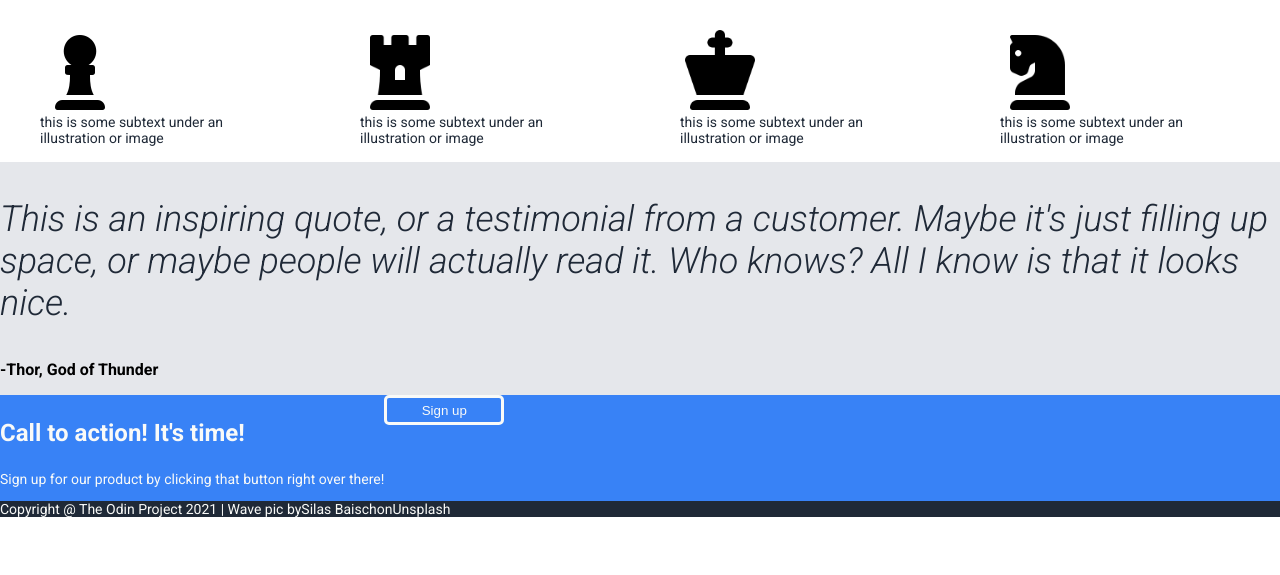
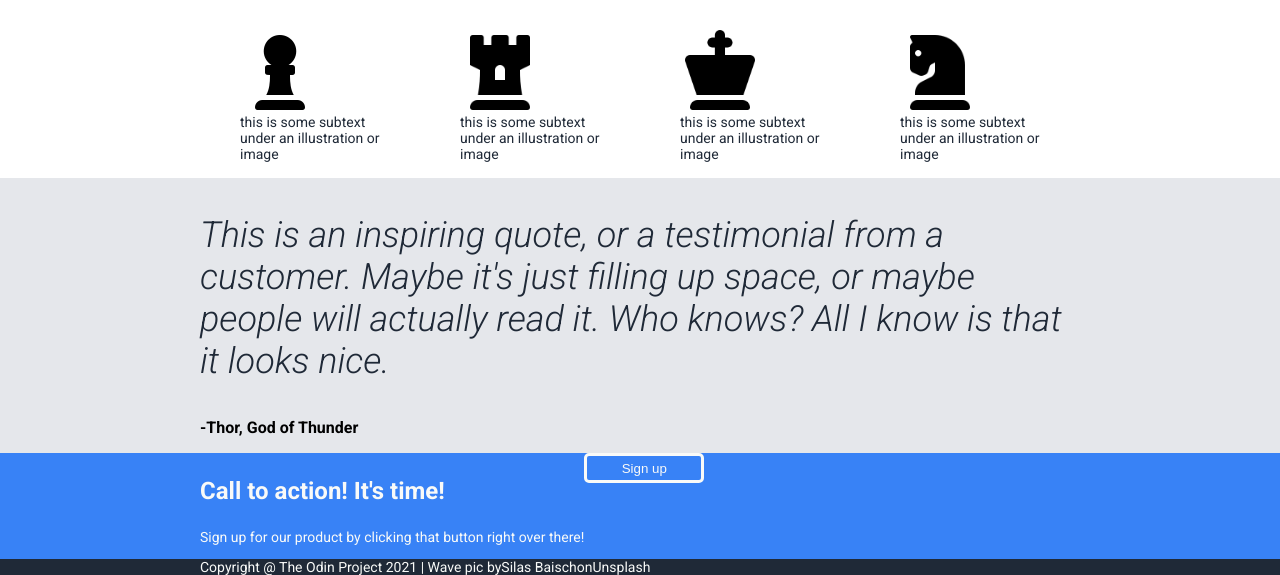
Before and after one commit to youtubbeh/odin-landing-page, a plain HTML site: page index.html in a window 1280 px wide. Shown: the part 449-1024 px from the top of the page. Before the commit the page ends 966 px from the top, so only its background shows below. Drawn offline with Linux system fonts and the light colour scheme; files whose address does not match are found by name.

Commit message:
Correct side margins

```diff
--- a/style.css
+++ b/style.css
@@ -1,8 +1,14 @@
 body {
-    font-family: 'Roboto', sans-serif;
     margin: 0;
     display: flex;
     flex-direction: column;
+}
+
+body > header, section, footer {
+    font-family: 'Roboto', sans-serif;
+    margin: 0;
+    padding-left: 200px;
+    padding-right: 200px;
 }
 
 header {
```
Also changed, not shown: index.html (indentation only).
